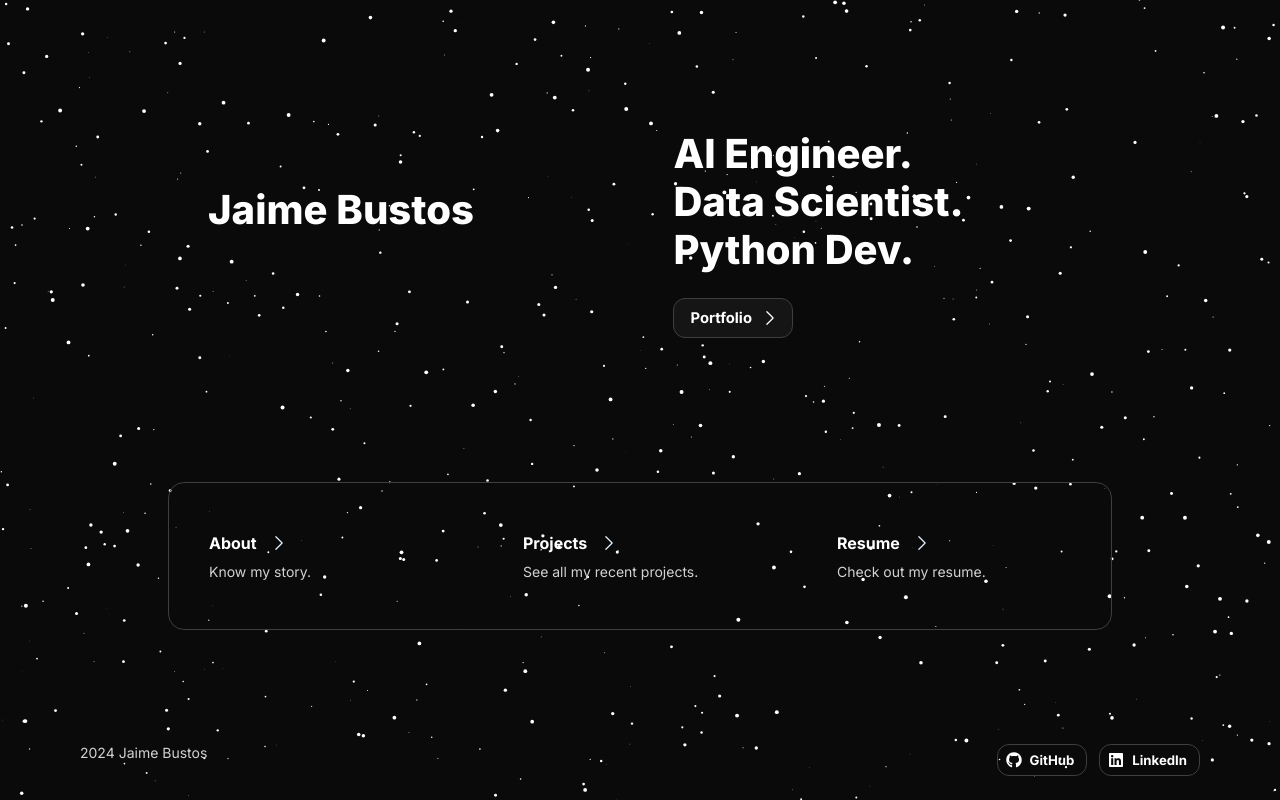
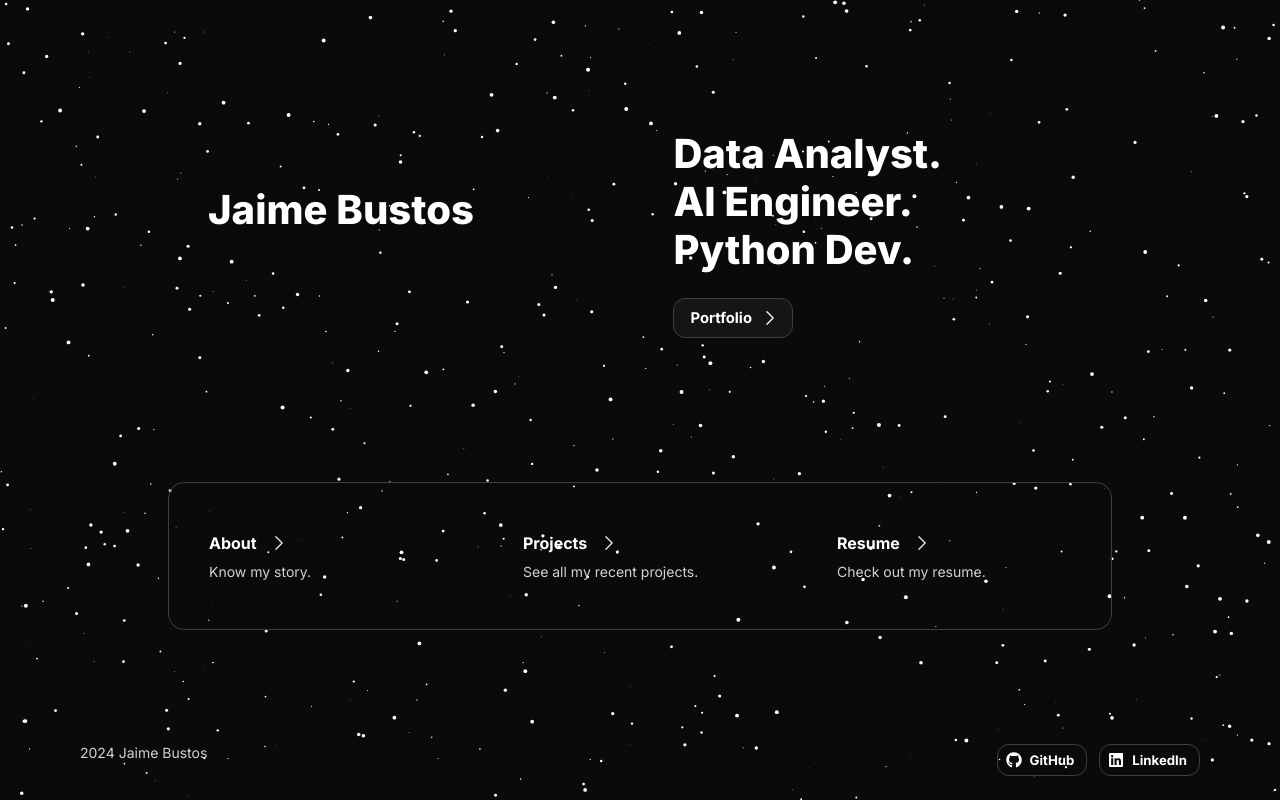
Before and after one commit to jaime-bustos/landing-page, a Next.js app: page / in a window 1280 px wide. Built offline with nearby package versions, Linux system fonts and the light colour scheme.

Commit message:
update heading

```diff
--- a/src/app/page.tsx
+++ b/src/app/page.tsx
@@ -61,7 +61,7 @@ export default function Home() {
 							direction="column">
 							<Heading
 								variant="display-strong-s">
-								AI Engineer.<br/>Data Scientist.<br/>Python Dev.
+								Data Analyst.<br/>AI Engineer.<br/>Python Dev.
 							</Heading>
 							<Button
 								href="/projects"
```
